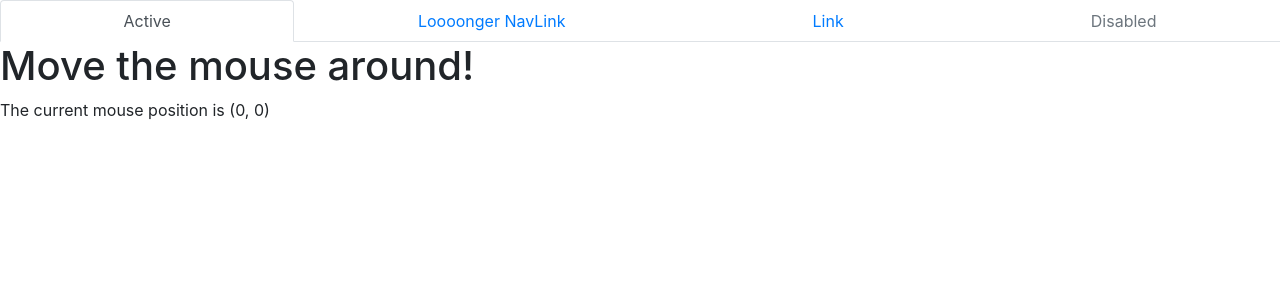
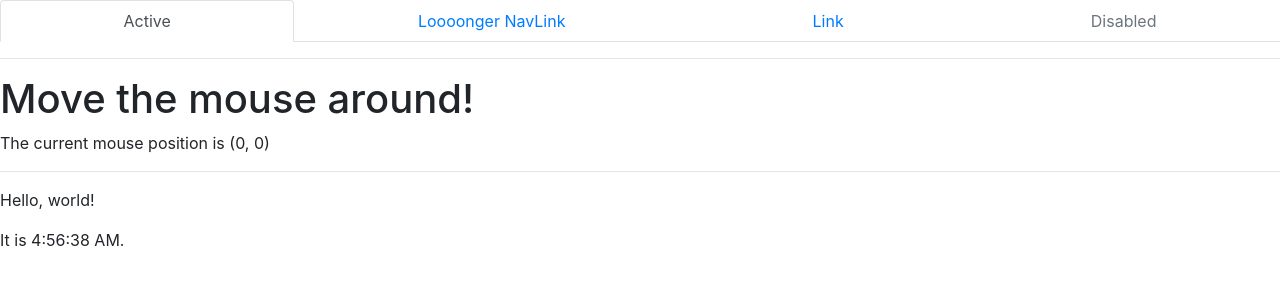
Before and after one commit to wenxiao1019/react-app, a React (Create React App) app: page / in a window 1280 px wide. Shown: the top 300 px of the page. Built offline with nearby package versions, Linux system fonts and the light colour scheme.

Commit message:
Add Clock component

```diff
--- a/src/App.js
+++ b/src/App.js
@@ -1,5 +1,6 @@
 import React from 'react';
 
+import Clock from './components/test/Clock';
 import Header from './components/test/Header';
 import MouseTracker from './components/test/MouseTracker';
 
@@ -8,7 +9,10 @@ class App extends React.Component {
     return (
       <div>
         <Header />
+        <hr />
         <MouseTracker />
+        <hr />
+        <Clock />
       </div>
     );
   }
--- /dev/null
+++ b/src/components/test/Clock.js
@@ -0,0 +1,36 @@
+import React from 'react';
+
+class Clock extends React.Component {
+  constructor(props) {
+    super(props);
+    this.state = {date: new Date()};
+  }
+
+  componentDidMount() {
+    this.timeID = setInterval(
+      () => this.tick(),
+      1000
+    );
+  }
+
+  componentWillUnmount() {
+    clearInterval(this.timeID);
+  }
+
+  tick() {
+    this.setState({
+      date: new Date()
+    });
+  }
+
+  render() {
+    return (
+      <div>
+        <p>Hello, world!</p>
+        <p>It is {this.state.date.toLocaleTimeString()}.</p>
+      </div>
+    );
+  }
+}
+
+export default Clock;
```
